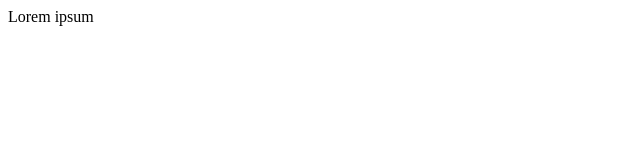
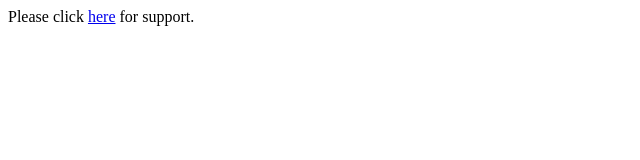
Before and after one commit to siburb/staticsupport, a plain HTML site: page runhaven.html in a window 1280 px wide. Shown: the whole page, without its empty margins (0-640 px from the left). Drawn offline with Linux system fonts and the light colour scheme.

Commit message:
Update runhaven.html

```diff
--- a/runhaven.html
+++ b/runhaven.html
@@ -3,6 +3,10 @@
 <meta name="inmobi-site-verification" content="5b6af074fab60e8fa513779a61777c97">
 </head>
 
-<body>Lorem ipsum</body>
+<body>
+
+  <p>Please click <a href="http://mokosocialmedia.helpshift.com/a/run-haven/">here</a> for support.</p>
+
+</body>
 
 </html>
```
